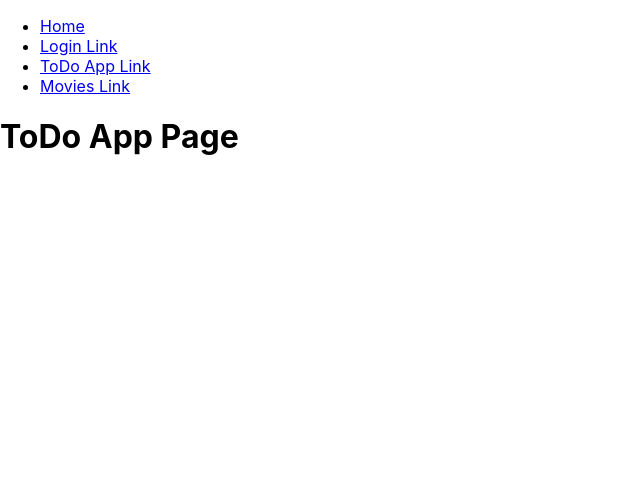
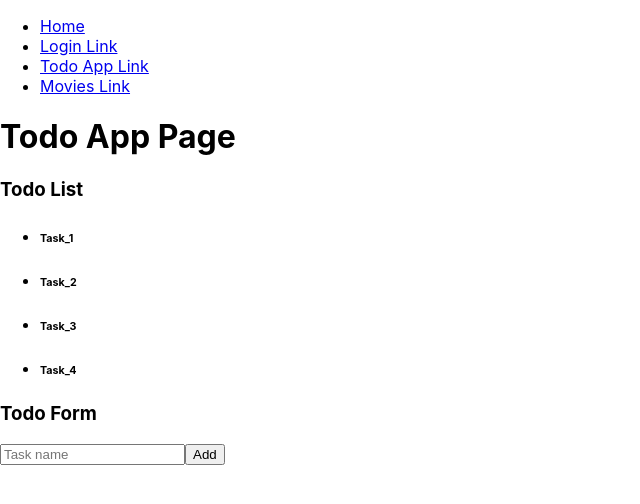
Before and after one commit to KareemAhmed96/react-combined-webapp, a React (Create React App) app: page /todo in a window 1280 px wide. Shown: the top 504 px of the page, without its empty margins (0-640 px from the left). Built offline with nearby package versions, Linux system fonts and the light colour scheme.

Commit message:
created todo list app components

```diff
--- a/src/App.js
+++ b/src/App.js
@@ -3,7 +3,7 @@ import './App.css';
 
 import Home from './components/Home'
 import Login from './components/Login'
-import ToDoApp from './components/ToDoApp'
+import TodoApp from './components/TodoApp'
 import Movies from './components/Movies'
 
 import ApiHandler from './api/ApiHandler'
@@ -35,7 +35,7 @@ class App extends React.Component {
                 <Link to="/login">Login Link</Link>
               </li>
               <li>
-                <Link to="/todo">ToDo App Link</Link>
+                <Link to="/todo">Todo App Link</Link>
               </li>
               <li>
                 <Link to="/movies">Movies Link</Link>
@@ -50,7 +50,7 @@ class App extends React.Component {
               <Movies />
             </Route>
             <Route path="/todo">
-              <ToDoApp />
+              <TodoApp />
             </Route>
             <Route path="/login">
               <Login />
--- a/src/components/Movies.js
+++ b/src/components/Movies.js
@@ -28,7 +28,6 @@ class Movies extends React.Component {
                      })
                 }
             )
-            console.log(this.state.avatars)
             this.forceUpdate()
         }
         else {
--- a/src/components/ToDoApp.js
+++ /dev/null
@@ -1,13 +0,0 @@
-import React from 'react'
-
-class ToDoApp extends React.Component {
-    render() {
-      return (
-        <div>
-          <h1>ToDo App Page</h1>
-        </div>
-      )
-    }
-}
-
-export default ToDoApp;
--- /dev/null
+++ b/src/components/TodoApp.js
@@ -0,0 +1,32 @@
+import React from 'react'
+import TodoForm from './TodoForm'
+import TodoList from './TodoList'
+
+
+class TodoApp extends React.Component {
+
+  id = 0
+
+  constructor() {
+    super();
+    this.state = {
+      items: ["Task_1", "Task_2", "Task_3", "Task_4"]
+    }
+  }
+
+  componentDidMount() {
+
+  }
+
+  render() {
+    return (
+      <div>
+        <h1>Todo App Page</h1>
+        <TodoList list={this.state.items}/>
+        <TodoForm />
+      </div>
+    )
+  }
+}
+
+export default TodoApp;
--- /dev/null
+++ b/src/components/TodoForm.js
@@ -0,0 +1,25 @@
+import React from 'react'
+
+
+class TodoForm extends React.Component {
+
+    constructor() {
+        super();
+        this.state = {
+
+        }
+      }
+
+    render() {
+        return (
+            <div>
+                <h3>Todo Form</h3>
+
+                <input placeholder="Task name" />
+                <button>Add</button>
+            </div>
+        )
+    }
+}
+
+export default TodoForm;
--- /dev/null
+++ b/src/components/TodoItem.js
@@ -0,0 +1,22 @@
+import React from 'react'
+
+
+class TodoItem extends React.Component {
+
+    constructor(props) {
+        super(props);
+        this.state = {
+
+        }
+      }
+
+    render() {
+        return (
+            <div>
+                <h6>{this.props.task}</h6>
+            </div>
+        )
+    }
+}
+
+export default TodoItem;
--- /dev/null
+++ b/src/components/TodoList.js
@@ -0,0 +1,30 @@
+import React from 'react'
+import TodoItem from './TodoItem'
+
+
+class TodoList extends React.Component {
+
+    constructor(props) {
+        super(props);
+        this.state = {
+
+        }
+      }
+
+    render() {
+        return (
+            <div>
+                <h3>Todo List</h3>
+                <ul>
+                    {this.props.list.map(
+                        (ele, index) => (
+                            <li key={index} ><TodoItem task={ele} /></li>
+                        )
+                    )}
+                </ul>
+            </div>
+        )
+    }
+}
+
+export default TodoList;
```
